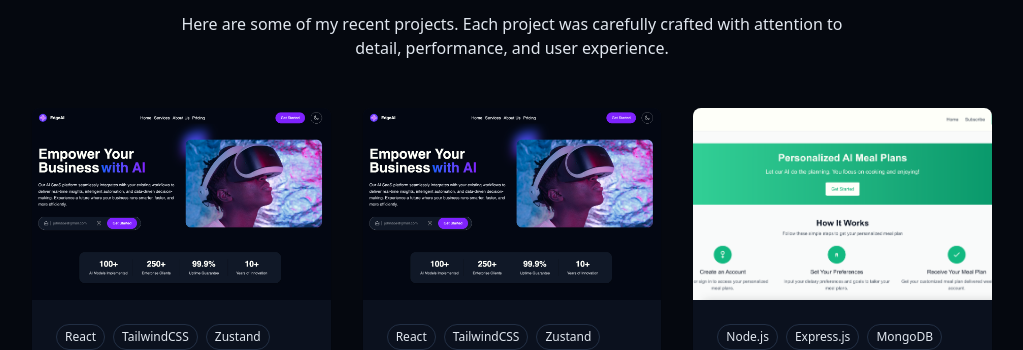
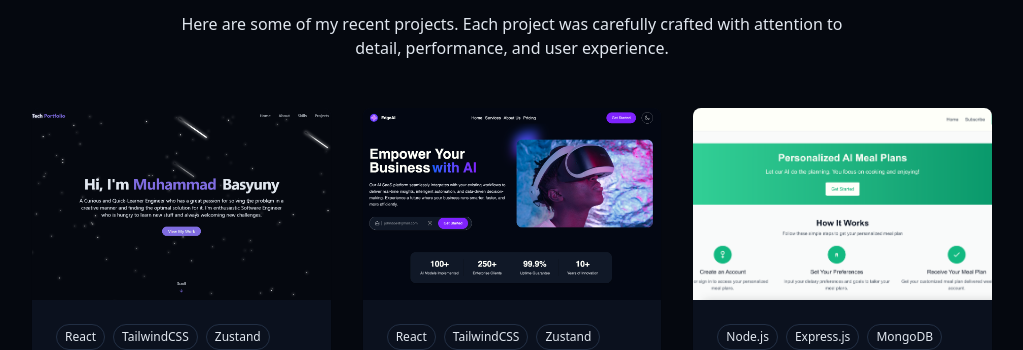
Before and after one commit to MuhammadBasyuny97/MuhammadBasyuny, a React (Vite) app: page / in a window 1280 px wide. Shown: the part 2974-3324 px from the top of the page, without its empty margins (128-1151 px from the left). Built offline with nearby package versions, Linux system fonts and the light colour scheme.

Commit message:
Update ProjectsSection.jsx

```diff
--- a/src/components/ProjectsSection.jsx
+++ b/src/components/ProjectsSection.jsx
@@ -6,7 +6,7 @@ const projects = [
     title: "Muhammad Basyuny's Portofolio",
     description:
       "A Modern Animated React + Tailwind Portfolio",
-    image: "/projects/project1.png",
+    image: "/projects/project 4.png",
     tags: [
       "React",
       "TailwindCSS",
```
